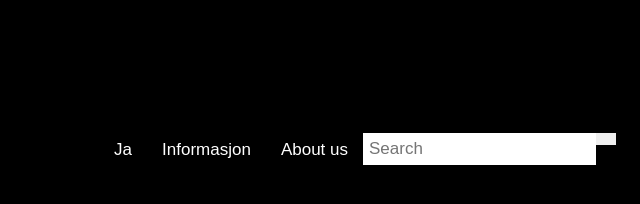
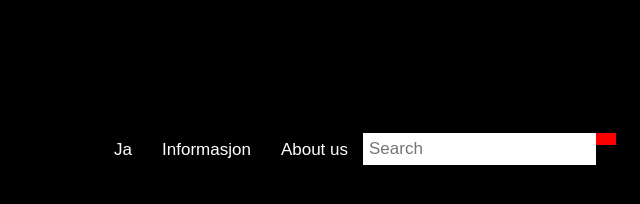
Before and after one commit to naveen1503/FreakyFriday2, a plain HTML site: page index.html in a window 1280 px wide. Shown: the full height of the page, 640-1280 px from the left. Drawn offline with Linux system fonts and the light colour scheme.

Commit message:
Update 20

```diff
--- a/index.html
+++ b/index.html
@@ -49,6 +49,7 @@
         font-size: 17px;
         border: none;
         cursor: pointer;
+        background-color: #FF0000;
     }
 
 
```
